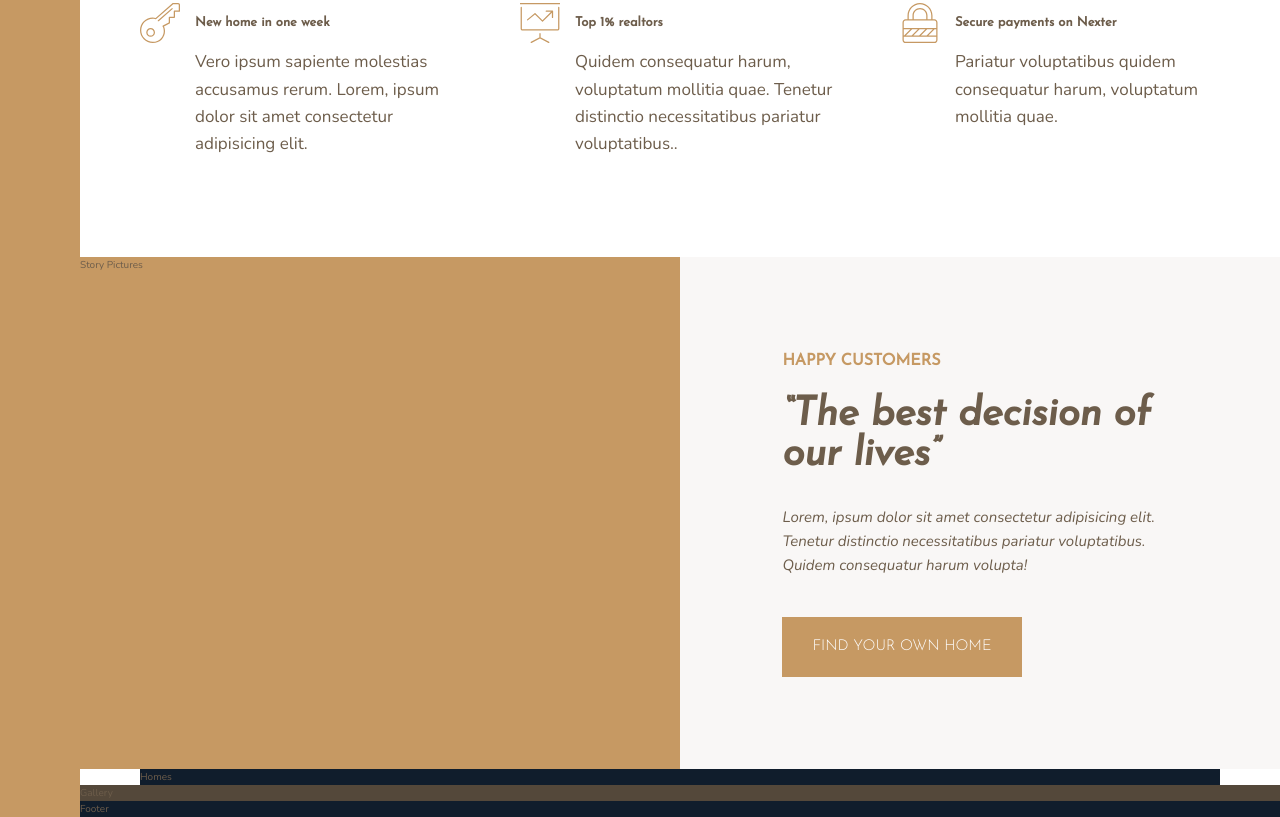
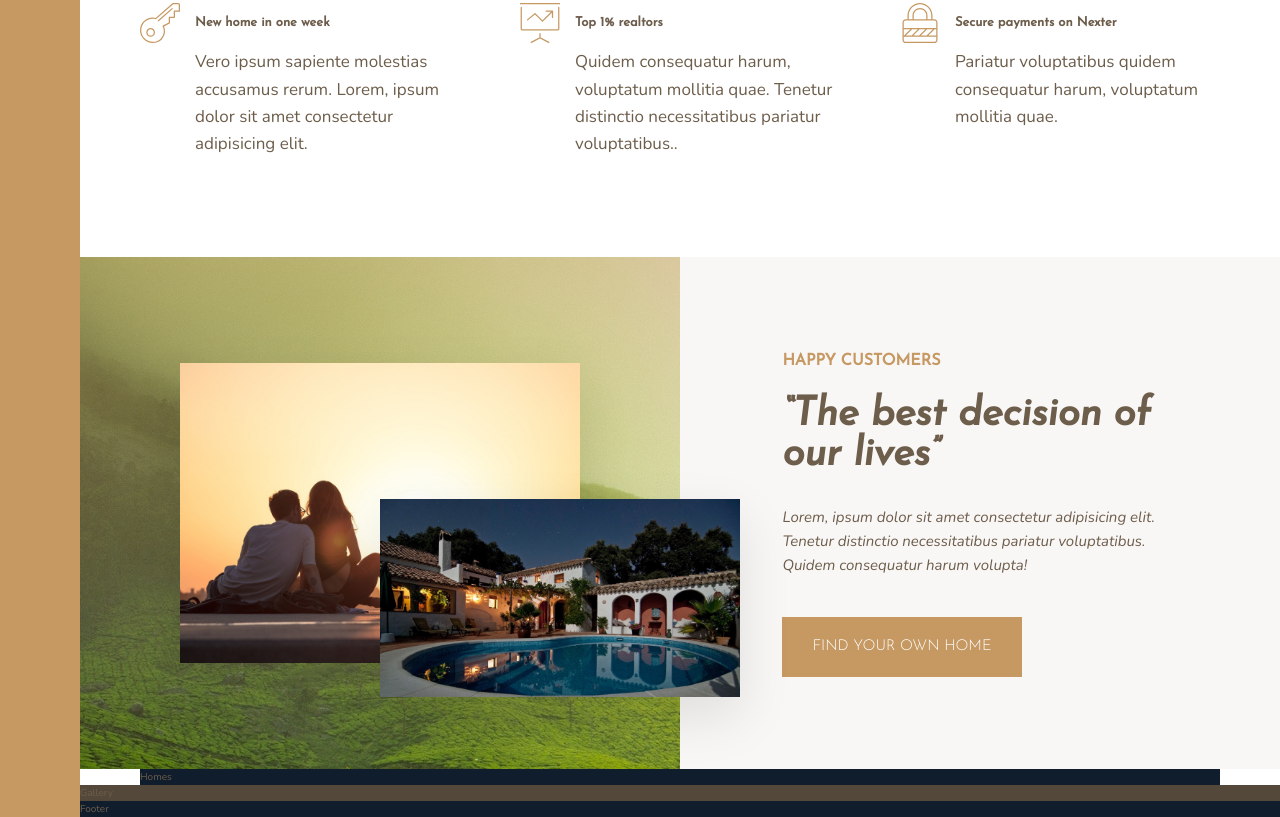
Before and after one commit to johnsonmkevin/Nexter, a website: page index.html in a window 1280 px wide. Shown: the part 932-1749 px from the top of the page. Drawn offline with nearby package versions, Linux system fonts and the light colour scheme.

Commit message:
story section positioning images and using grid to position images using a 6 by 6 grid

```diff
--- a/index.html
+++ b/index.html
@@ -52,7 +52,10 @@
       </div>
     </section>
 
-    <div class="story__pictures">Story Pictures</div>
+    <div class="story__pictures">
+      <img src="img/story-1.jpeg" alt="couple with new house" class="story__img--1" />
+      <img src="img/story-2.jpeg" alt="new house" class="story__img--2" />
+    </div>
 
     <div class="story__content">
       <h3 class="heading-3 margin-sm">Happy Customers</h3>
--- a/sass/_story.scss
+++ b/sass/_story.scss
@@ -2,6 +2,25 @@
   &__pictures {
     background-color: $color-primary;
     grid-column: full-start / col-end 4;
+    display: grid;
+    grid-template-columns: repeat(6, 1fr);
+    grid-template-rows: repeat(6, 1fr);
+    align-items: center;
+    background-image: linear-gradient(rgba($color-primary, 0.5), transparent), url(../img/back.jpg);
+  }
+  &__img--1 {
+    width: 100%;
+    grid-row: 2 / 6;
+    grid-column: 2 /6;
+    //images do not fill up the entire grid areas
+    box-shadow: 0 2rem 5rem rgba(#000, 0.1);
+  }
+  &__img--2 {
+    width: 120%;
+    grid-row: 4 / 6;
+    grid-column: 4 / 7;
+    z-index: 100;
+    box-shadow: 0 2rem 5rem rgba(#000, 0.1);
   }
   &__content {
     background-color: $color-grey-light-1;
```
Also changed, not shown: css/all.css, css/all.min.css.
